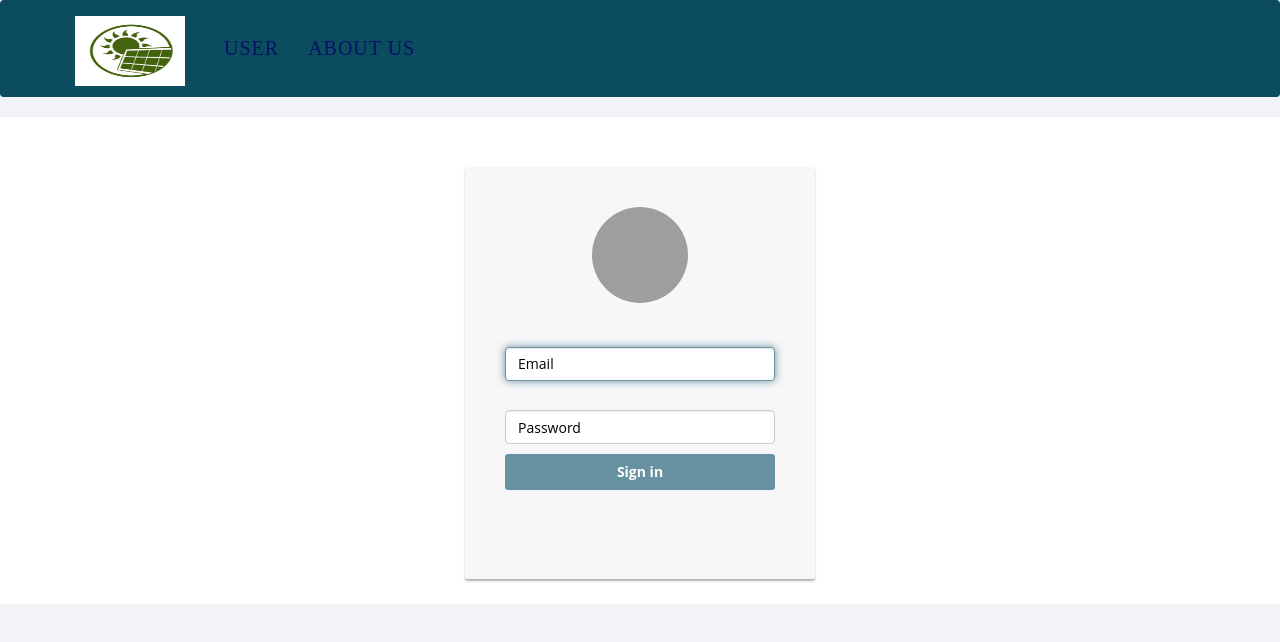
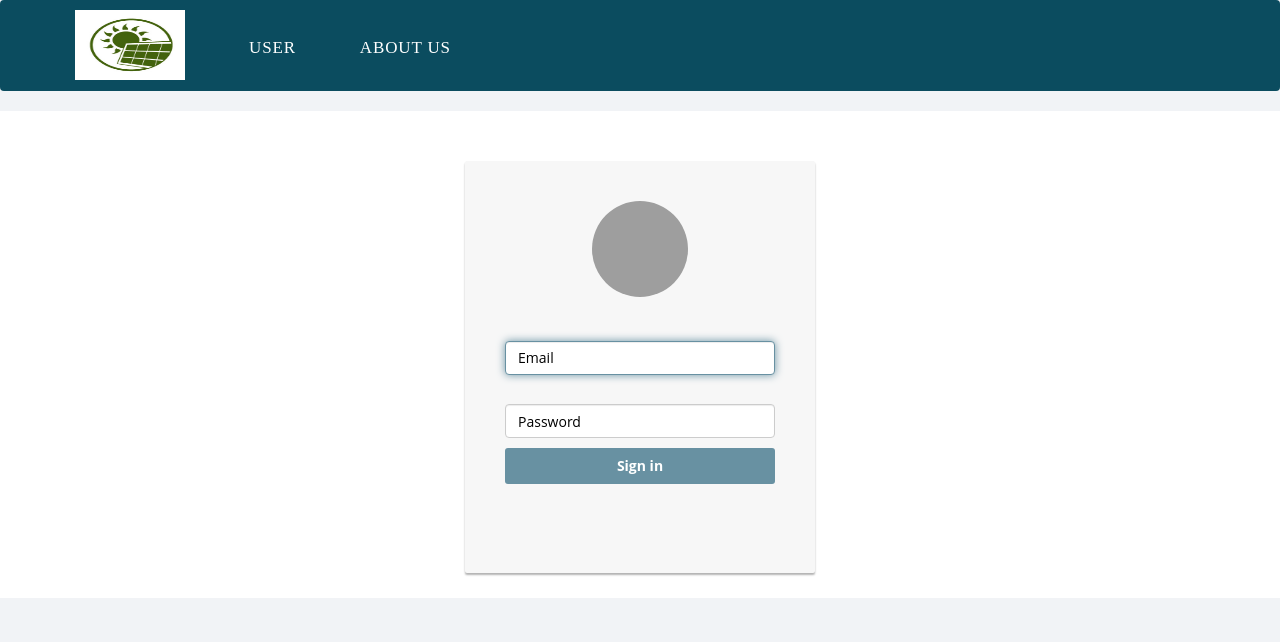
Before and after one commit to kiranamr/Solar, a website: page public/app/views/index.html in a window 1280 px wide. Drawn offline with nearby package versions, Linux system fonts and the light colour scheme; files that its build step writes are made by us from their sources; grey boxes are pictures that could not be loaded; a web font is replaced by a local one.

Commit message:
changed by kiran

```diff
--- a/public/assets/css/style.css
+++ b/public/assets/css/style.css
@@ -155,9 +155,10 @@ span.text a:hover{
 .form-control:focus{border-color:#fff799;outline:0;-webkit-box-shadow:inset 0 1px 1px rgba(0,0,0,.075),0 0 8px rgba(102,175,233,.6);box-shadow:inset 0 1px 1px rgba(0,0,0,.075),0 0 8px rgba(102,175,233,.6)}
 img.displayed{display: block;margin-left: auto;margin-right: auto;background-color:transparent;}
 .img-products{position:center;}
-.navbar-inverse { width: 100%; background-color: #fff799; font-size:15px; padding-top:16px;  padding-bottom:16px; }
-.navbar-inverse .navbar-nav>li>a{font-size: 20px;-webkit-transition: all .3s;-moz-transition: all .3s;-ms-transition: all .3s;-o-transition: all .3s;transition: all .3s; ;}
-.navbar-inverse .navbar-nav>li>a { color:#041366; padding-bottom:6px; padding-right:10px; }
+.navbar-inverse { width: 100%; background-color: #fff799; font-size:12px; padding-top:10px;  padding-bottom:16px; }
+.navbar-inverse .navbar-nav>li>a{font-size: 17px;-webkit-transition: all .3s;-moz-transition: all .3s;-ms-transition: all .3s;-o-transition: all .3s;transition: all .3s; ;}
+.navbar-inverse .navbar-nav>li>a { color:white; padding-bottom:6px; padding-right:10px; }
+.navbar-inverse .navbar-nav>li {font-size: 12px; padding-top:6px;color:white; padding-bottom:10px; padding-right:10px; }
 .navbar-inverse .navbar-nav li { margin-left:15px; text-transform: uppercase; }
 .navbar-inverse .navbar-nav>.active>a, .navbar-inverse .navbar-nav>.active>a:focus, .navbar-inverse .navbar-nav>.active>a:hover
 { color: #041366; background-color: transparent; border-bottom: 3px solid firebrick;  margin-bottom: 0px;-webkit-transition:0.5s; transition: 0.5s; transition-timing-function: ease; }
```
